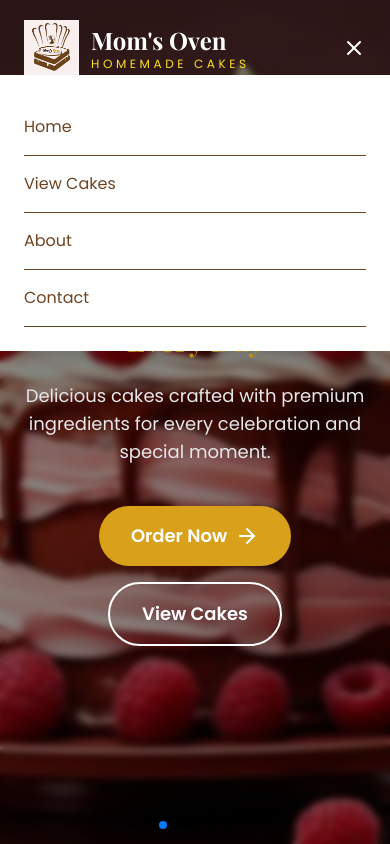
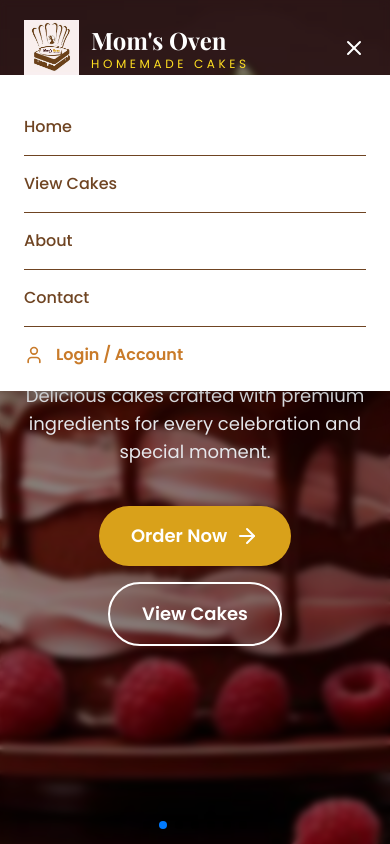
Before and after one commit to ChanudiMallikaArachchi/Mom-s-Oven-Web-Project, a Next.js app: page / in a window 390 px wide. Both pictures are taken after a click on the button 354 px from the left and 47 px from the top of the page. Shown: the top 844 px of the page. Built offline with nearby package versions, Linux system fonts and the light colour scheme; a web font is replaced by a local one.

Commit message:
Connect user profile icon on navbar desktop and mobile menus to /login page

```diff
--- a/app/layout/navbar/navbar.tsx
+++ b/app/layout/navbar/navbar.tsx
@@ -95,22 +95,26 @@ export default function Navbar() {
 
         <div className="hidden lg:flex items-center gap-5">
 
-          <button>
+          <button aria-label="Search">
             <Search
               className={isSolid ? "text-[#6F4422]" : "text-white"}
             />
           </button>
 
-          <Link href="/login">
+          <Link href="/login" aria-label="Account Login" title="Login / Account">
             <User
-              className={isSolid ? "text-[#6F4422]" : "text-white"}
+              className={`transition hover:text-[#D9A11A] ${
+                isSolid ? "text-[#6F4422]" : "text-white"
+              }`}
             />
           </Link>
 
-          <Link href="/cart" className="relative">
+          <Link href="/cart" className="relative" aria-label="Shopping Cart" title="View Cart">
 
             <ShoppingCart
-              className={isSolid ? "text-[#6F4422]" : "text-white"}
+              className={`transition hover:text-[#D9A11A] ${
+                isSolid ? "text-[#6F4422]" : "text-white"
+              }`}
             />
 
             <span className="absolute -right-2 -top-2 flex h-5 w-5 items-center justify-center rounded-full bg-[#D9A11A] text-xs text-white">
@@ -126,6 +130,7 @@ export default function Navbar() {
         <button
           onClick={() => setMobileOpen(!mobileOpen)}
           className="lg:hidden"
+          aria-label="Toggle Menu"
         >
           {mobileOpen ? (
             <X className={isSolid ? "text-[#6F4422]" : "text-white"} />
@@ -147,12 +152,21 @@ export default function Navbar() {
               <Link
                 key={item.name}
                 href={item.href}
-                className="border-b py-4 text-[#6F4422]"
+                className="border-b py-4 text-[#6F4422] font-medium transition hover:text-[#D9A11A]"
                 onClick={() => setMobileOpen(false)}
               >
                 {item.name}
               </Link>
             ))}
+
+            <Link
+              href="/login"
+              className="flex items-center gap-3 pt-4 text-[#6F4422] font-semibold text-[#C97B2A]"
+              onClick={() => setMobileOpen(false)}
+            >
+              <User size={20} />
+              Login / Account
+            </Link>
 
           </nav>
 
```
